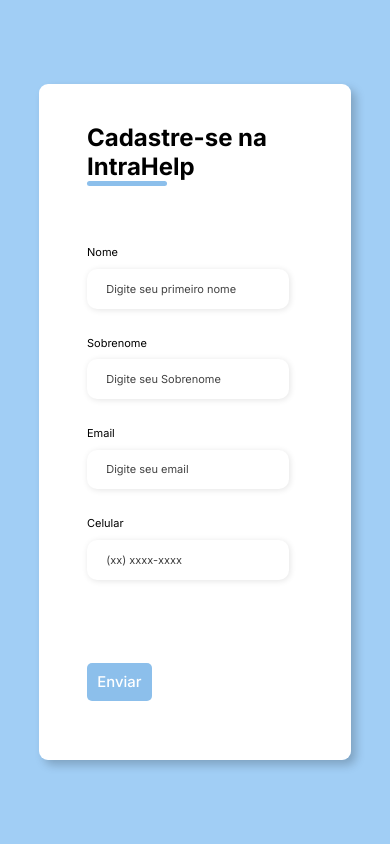
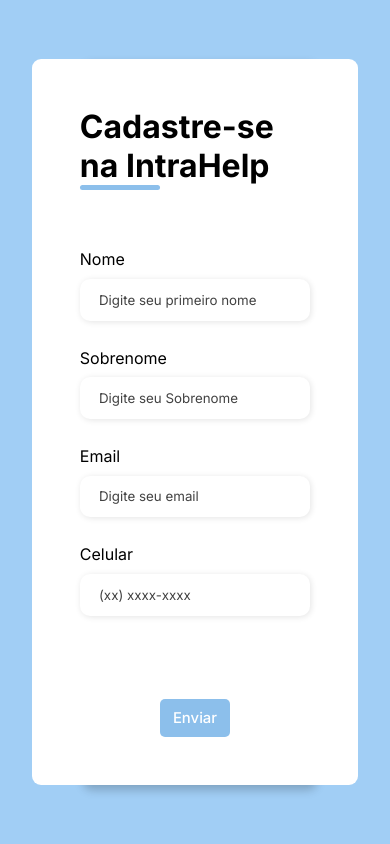
Before and after one commit to Rykeume/projeto-final-IntraHelp-grupo-1, a PHP site: page /front/cadastro.html in a window 390 px wide. Run offline with PHP 8.4, Linux system fonts and the light colour scheme.

Commit message:
Responsividade

```diff
--- a/front/cadastro.css
+++ b/front/cadastro.css
@@ -1,14 +1,13 @@
-@import url('https://fonts.googleapis.com/css2?family=Inter:ital,opsz,wght@0,14..32,100..900;1,14..32,100..900&family=Nunito:ital,wght@0,200..1000;1,200..1000&display=swap');
+@import url("https://fonts.googleapis.com/css2?family=Inter:ital,opsz,wght@0,14..32,100..900;1,14..32,100..900&family=Nunito:ital,wght@0,200..1000;1,200..1000&display=swap");
 
-
-*{
+* {
   margin: 0;
   padding: 0;
   box-sizing: border-box;
-    font-family: 'Inter', sans-serif;
+  font-family: "Inter", sans-serif;
 }
 
-body{
+body {
   width: 100%;
   height: 100vh;
   display: flex;
@@ -17,16 +16,15 @@ body{
   background-color: #a1cef5;
 }
 
-.container{
+.container {
   width: 40%;
   height: 80vh;
   display: flex;
-    box-shadow: 5px 5px 10px rgba(0, 0, 0, .212);
+  box-shadow: 5px 5px 10px rgba(0, 0, 0, 0.212);
   border-radius: 9px;
 }
 
-.form{
-
+.form {
   display: flex;
   justify-content: center;
   align-items: center;
@@ -36,15 +34,14 @@ body{
   border-radius: 9px;
 }
 
-.form-header{
+.form-header {
   margin-bottom: 3rem;
   display: flex;
   justify-content: space-between;
-
 }
 
-.form-header h1::after{
-    content: '';
+.form-header h1::after {
+  content: "";
   display: block;
   width: 5rem;
   height: 0.3rem;
@@ -54,20 +51,20 @@ body{
   border-radius: 10px;
 }
 
-.input-group{
+.input-group {
   display: flex;
   flex-wrap: wrap;
   justify-content: space-between;
   padding: 1rem 0;
 }
 
-.input-box{
+.input-box {
   display: flex;
   flex-direction: column;
   margin-bottom: 1.1rem;
 }
 
-.input-box input{
+.input-box input {
   margin: 0.6rem 0;
   padding: 0.8rem 1.2rem;
   border: none;
@@ -75,71 +72,71 @@ margin-bottom: 1.1rem;
   box-shadow: 1px 1px 6px #0000001c;
 }
 
-.input-box input:hover{
+.input-box input:hover {
   background-color: #eeeeee75;
   cursor: pointer;
 }
 
-.input-box input:focus-visible{
+.input-box input:focus-visible {
   outline: 1px solid #a1cef5;
 }
 
-.input-box input::placeholder{
-    color:#000000be;
+.input-box input::placeholder {
+  color: #000000be;
 }
 
-.continue-button button{
+.continue-button button {
   width: 30%;
   margin-top: 2.5rem;
   border: none;
-    background-color:#8cbfeb;
+  background-color: #8cbfeb;
   padding: 0.62rem;
   border-radius: 5px;
   cursor: pointer;
+}
+
+.continue-button {
   display: flex;
   justify-content: center;
-
+  align-items: center;
 }
 
-.continue-button button:hover{
+.continue-button button:hover {
   background-color: #4b93d2;
 }
 
-.continue-button button a{
+.continue-button button a {
   text-decoration: none;
-    color:#fff;
+  color: #fff;
   font-size: 0.93rem;
   font-weight: 500;
 }
 
-
-@media screen and (max-width: 1330px){
-    .container{
-        width: 50%;
+@media (max-width: 768px) {
+  .container {
+    width: 90%;
+    height: auto;
+    display: flex;
+    justify-content: center;
+    align-items: center;
+    margin: 20px auto;
   }
 }
 
-
-@media screen and (max-width: 720px){
-
-    .container{
-        width: 80%;
-        height: 80%;
+@media (max-width: 992px) {
+  .container {
+    width: 90%;
+    height: auto;
+  }
 }
 
-    .title{
+@media (max-width: 1200px) {
 
-        margin-top: 80px;
-        font-size: 12px;
-    }
-
-    .continue-button{
-
-        margin-bottom: 100px;
-
-    }
-
-    .input-box label, input{
-        font-size: 11px;
+  .container {
+    width: 60%;
+    height: auto;
+    display: flex;
+    justify-content: center;
+    align-items: center;
   }
 }
```
Lines whose indentation alone changed are shown as unchanged.
